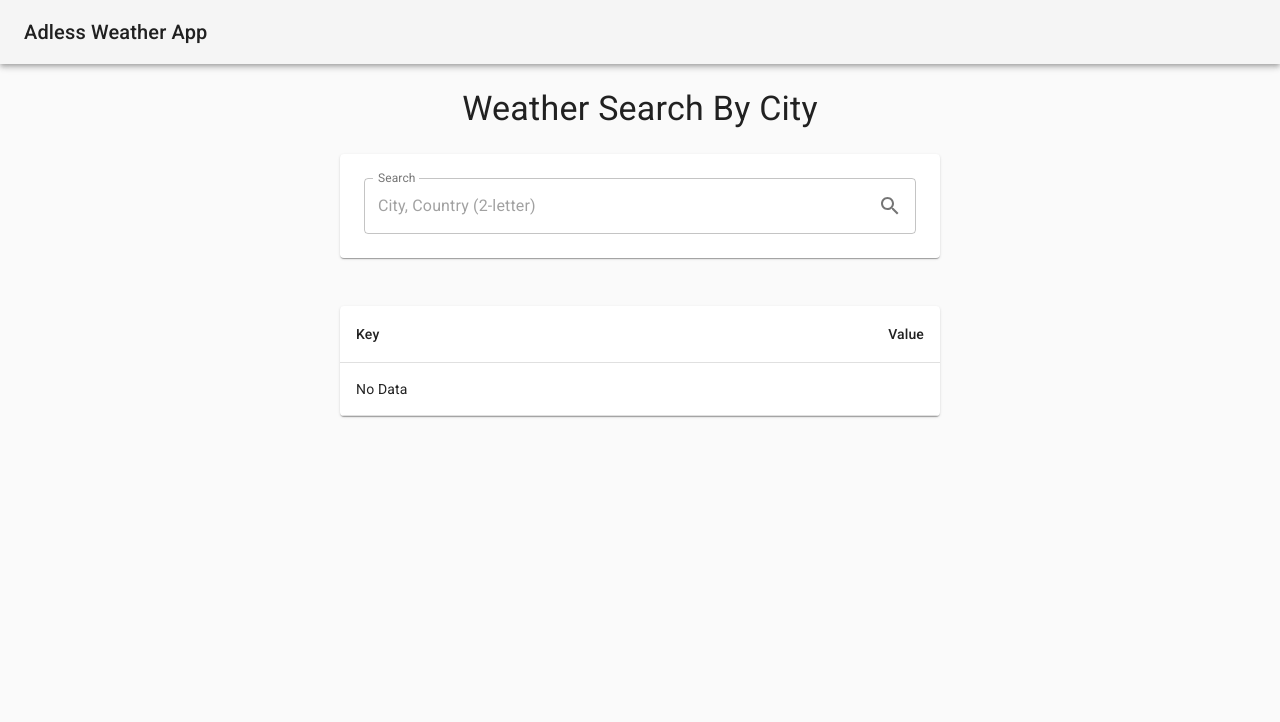
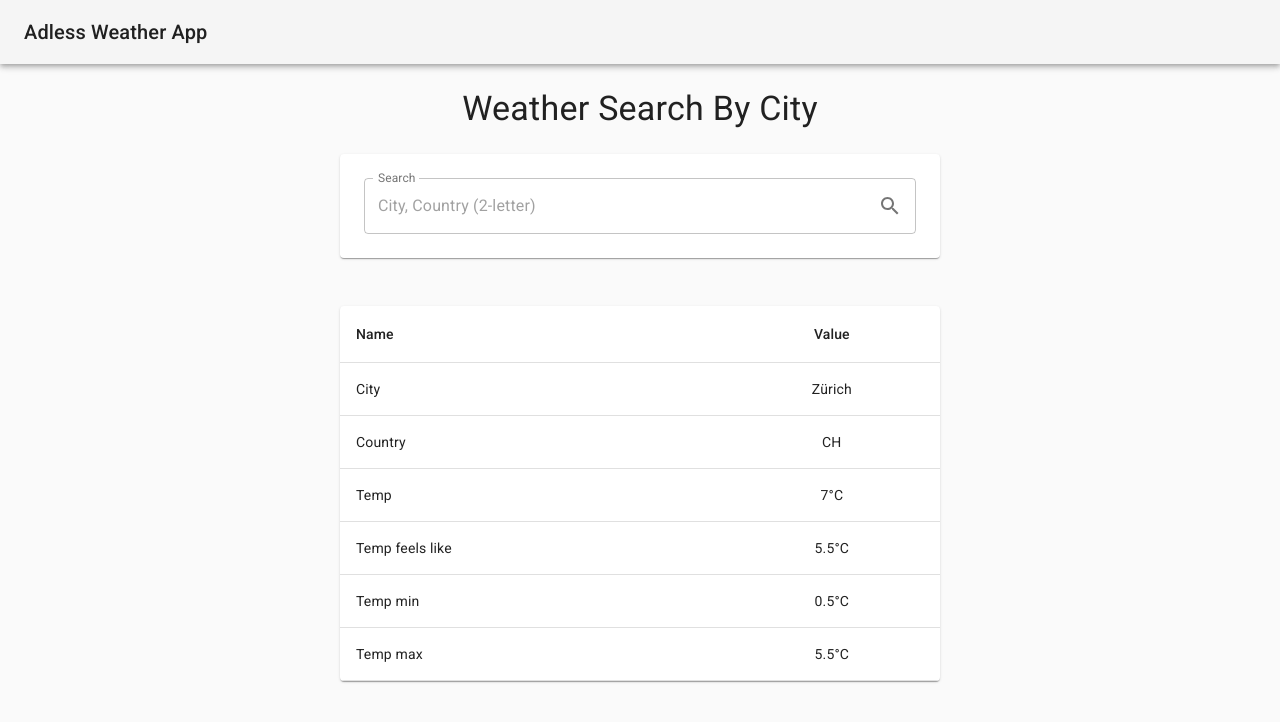
Before and after one commit to fredtro/adless-weather, a React (Create React App) app in the folder app/: page / in a window 1280 px wide. Shown: the top 722 px of the page. Built offline with nearby package versions, Linux system fonts and the light colour scheme; no server answers.

Commit message:
style weather result table

```diff
--- a/app/package.json
+++ b/app/package.json
@@ -9,6 +9,7 @@
     "@testing-library/react": "^9.3.2",
     "@testing-library/user-event": "^7.1.2",
     "axios": "^0.19.2",
+    "lodash": "^4.17.15",
     "react": "^16.12.0",
     "react-dom": "^16.12.0",
     "react-scripts": "3.3.0"
--- a/app/src/api/index.js
+++ b/app/src/api/index.js
@@ -4,10 +4,8 @@ import axios from 'axios';
  * create auth api instance
  */
 export const api = axios.create({
-    baseURL: process.env.REACT_APP_WEATHER_API_BASE_URL,
+    baseURL: process.env.REACT_APP_WEATHER_API_BASE_URL || 'http://localhost:3000',
 });
 
-console.log(process.env.REACT_APP_WEATHER_API_BASE_URL);
-
 export const search = ({ city, country } = {}) =>
-    api.get('/health').then(response => response.data);
+    api.get('/search', { params: { city, country } }).then(response => response.data);
--- a/app/src/components/search/index.js
+++ b/app/src/components/search/index.js
@@ -1,9 +1,12 @@
-import React, {useEffect, useState} from 'react';
+import React, { useEffect, useState } from 'react';
 import Paper from '@material-ui/core/Paper';
 import { makeStyles } from '@material-ui/core/styles';
 import Searchfield from './searchfield';
 import SearchResult from './searchresult';
-import {search} from "../../api";
+import { search } from '../../api';
+import _ from 'lodash';
+import { Box } from '@material-ui/core';
+import Typography from '@material-ui/core/Typography';
 
 const useStyles = makeStyles(theme => ({
     paper: {
@@ -18,23 +21,40 @@ const useStyles = makeStyles(theme => ({
     },
 }));
 
+const rows = [
+    { name: 'City', value: 'Zürich' },
+    { name: 'Country', value: 'CH' },
+    { name: 'Temp', value: '7°C' },
+    { name: 'Temp feels like', value: '5.5°C' },
+    { name: 'Temp min', value: '0.5°C' },
+    { name: 'Temp max', value: '5.5°C' },
+];
+
+const EmptyResponse = (props) => (
+    <Paper {...props}>
+        <Typography variant="body1" gutterBottom>
+            Wow, such empty... Use text field to search for current weather.
+        </Typography>
+    </Paper>
+);
+
 const Search = () => {
     const [weatherData, setWeatherData] = useState({});
 
     useEffect(() => {
         search({ city: 'Zürich' }).then(data => {
-            console.log(data);
+            setWeatherData(data);
         });
-
     });
 
     const classes = useStyles();
+
     return (
         <div>
             <Paper className={classes.paper}>
                 <Searchfield />
             </Paper>
-            <SearchResult />
+            {_.isEmpty(rows) ? <EmptyResponse className={classes.paper} /> : <SearchResult rows={rows} />}
         </div>
     );
 };
--- a/app/src/components/search/searchresult.js
+++ b/app/src/components/search/searchresult.js
@@ -6,24 +6,47 @@ import TableContainer from '@material-ui/core/TableContainer';
 import TableHead from '@material-ui/core/TableHead';
 import TableRow from '@material-ui/core/TableRow';
 import Paper from '@material-ui/core/Paper';
+import _ from 'lodash';
 
-export default function SearchResult() {
+const EmptyResponse = () => (
+    <TableBody>
+        <TableRow>
+            <TableCell component="th" scope="row" colSpan={2}>
+                No Data
+            </TableCell>
+        </TableRow>
+    </TableBody>
+);
+
+const renderRows = (rows = []) => {
+    return (
+        <TableBody>
+            {rows.map(row => (
+                <TableRow>
+                    <TableCell component="th" scope="row">
+                        {row.name}
+                    </TableCell>
+                    <TableCell component="th" align="center" scope="row">
+                        {row.value}
+                    </TableCell>
+                </TableRow>
+            ))}
+        </TableBody>
+    );
+};
+
+export default function SearchResult(props) {
+    const { rows } = props;
     return (
         <TableContainer component={Paper}>
             <Table aria-label="simple table">
                 <TableHead>
                     <TableRow>
-                        <TableCell>Key</TableCell>
-                        <TableCell align="right">Value</TableCell>
+                        <TableCell>Name</TableCell>
+                        <TableCell align="center">Value</TableCell>
                     </TableRow>
                 </TableHead>
-                <TableBody>
-                    <TableRow>
-                        <TableCell component="th" scope="row" colSpan={2}>
-                            No Data
-                        </TableCell>
-                    </TableRow>
-                </TableBody>
+                {_.isEmpty(rows) ? <EmptyResponse /> : renderRows(rows)}
             </Table>
         </TableContainer>
     );
```
